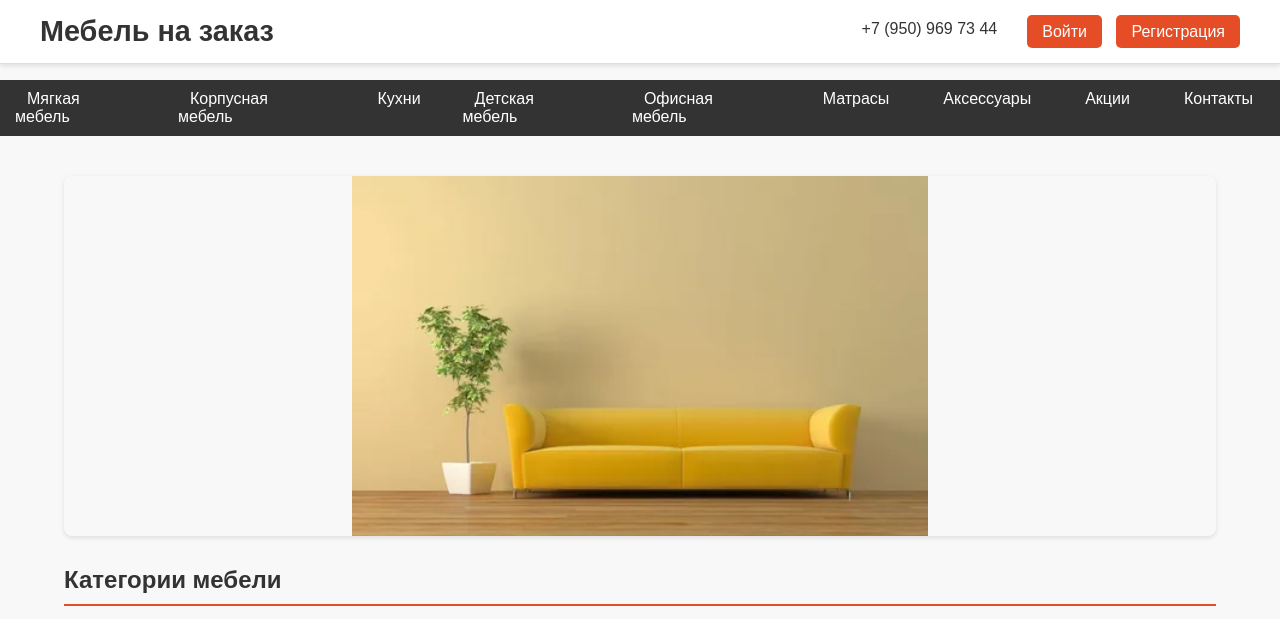
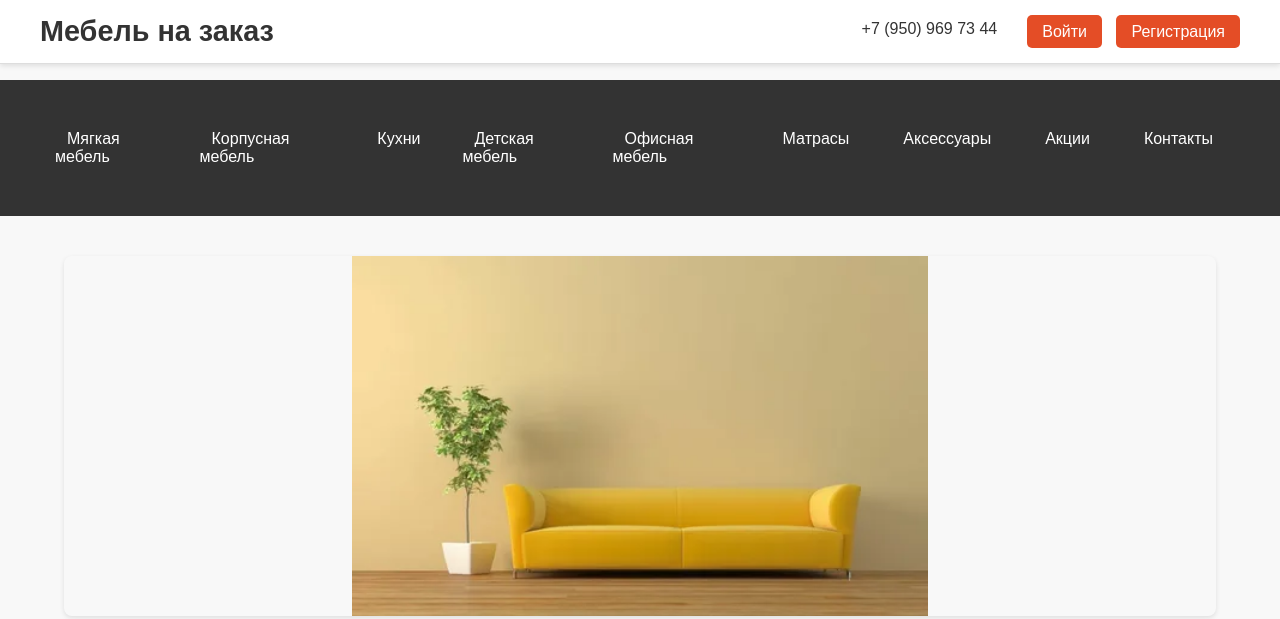
Before and after one commit to kirill-Fe/mebel-na-zakaz, a plain HTML site: page index.html in a window 1280 px wide. Shown: the top 619 px of the page. Drawn offline with Linux system fonts and the light colour scheme.

Commit message:
Update style.css

```diff
--- a/assets/css/style.css
+++ b/assets/css/style.css
@@ -86,8 +86,8 @@ body {
 
 .nav-container ul {
     list-style: none;
-    padding: 0;
-    margin: 0;
+    padding: 0px;
+    margin: 40px;
     display: flex;
     justify-content: center;
 }
```
